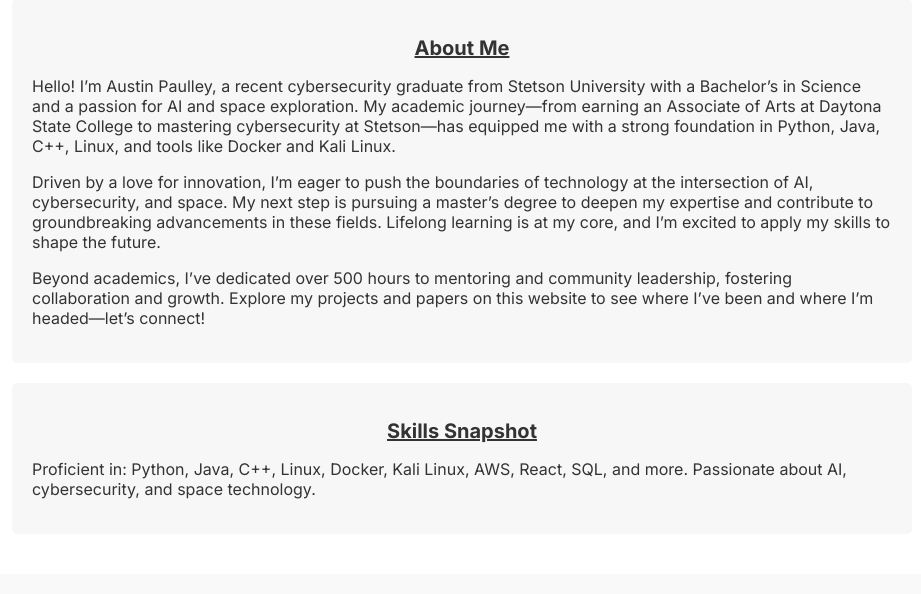
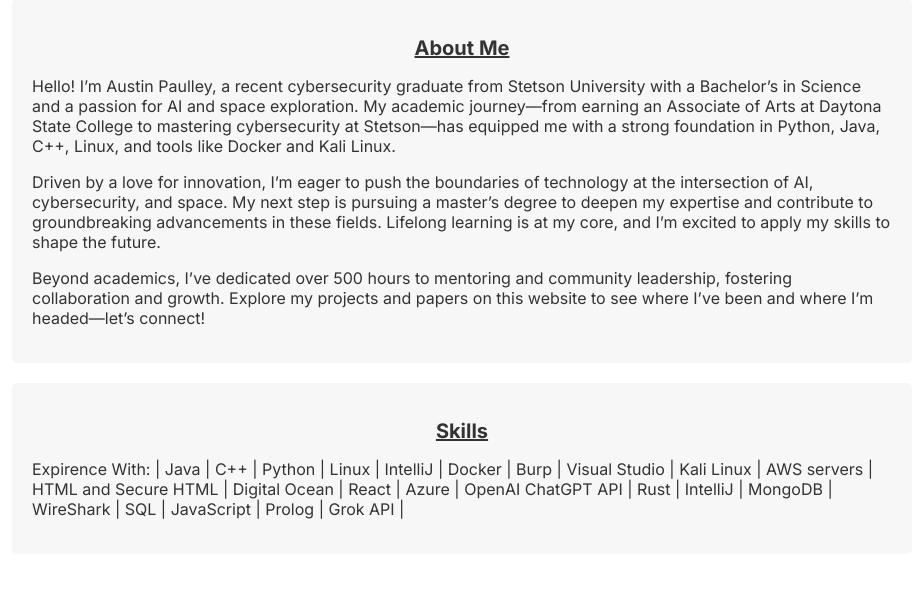
Before and after one commit to AustinPaulley/personal-website, a Flask app: page / in a window 1280 px wide. Shown: the part 378-972 px from the top of the page, without its empty margins (178-1099 px from the left). Before the commit the page ends 877 px from the top, so only its background shows below. Run offline with Flask 3, Linux system fonts and the light colour scheme.

Commit message:
Aboutme Update

```diff
--- a/personal_website/templates/home.html
+++ b/personal_website/templates/home.html
@@ -12,8 +12,8 @@
         <p>Beyond academics, I’ve dedicated over 500 hours to mentoring and community leadership, fostering collaboration and growth. Explore my projects and papers on this website to see where I’ve been and where I’m headed—let’s connect!</p>
     </div>
     <div class="card">
-        <h2>Skills Snapshot</h2>
-        <p>Proficient in: Python, Java, C++, Linux, Docker, Kali Linux, AWS, React, SQL, and more. Passionate about AI, cybersecurity, and space technology.</p>
+        <h2>Skills</h2>
+        <p>Expirence With: | Java | C++ | Python | Linux | IntelliJ | Docker | Burp | Visual Studio | Kali Linux | AWS servers | HTML and Secure HTML | Digital Ocean | React | Azure | OpenAI ChatGPT API | Rust | IntelliJ | MongoDB | WireShark | SQL | JavaScript | Prolog | Grok API | </p>
     </div>
 </section>
 {% endblock %}
```
